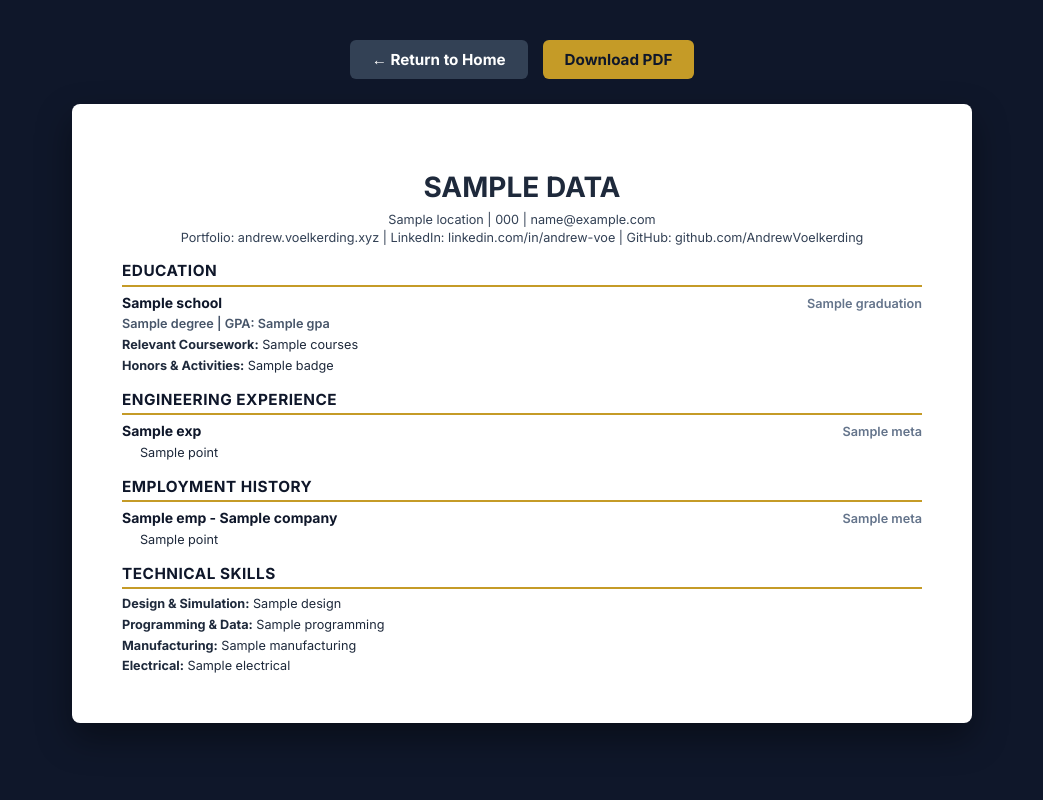
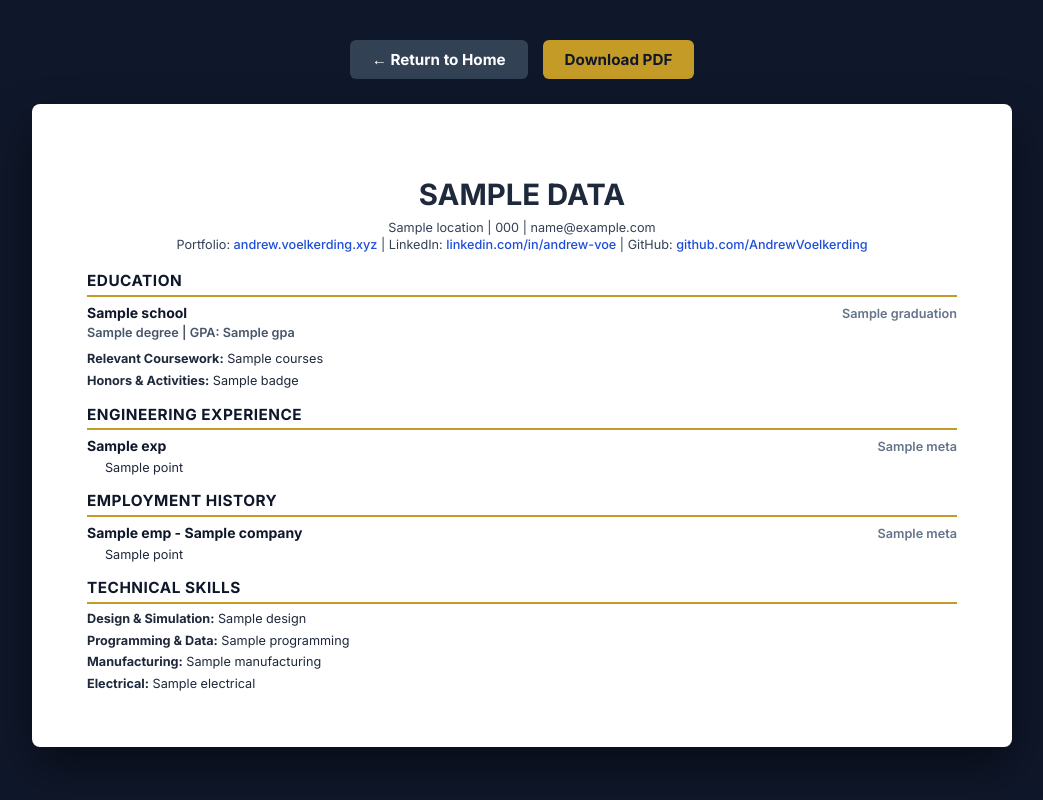
Before and after one commit to AndrewVoelkerding/AndrewVoelkerding, a Python web app: template templates/resume.html in a window 1280 px wide. Shown: the whole page, without its empty margins (118-1161 px from the left). Run offline with Jinja, Linux system fonts and the light colour scheme; the template is opened without the code that fills it: most values are stand-ins (such as "Sample title", 1, 10 or a date in 2020).

Commit message:
Update resume.html

```diff
--- a/templates/resume.html
+++ b/templates/resume.html
@@ -10,7 +10,7 @@
             margin: 0.35in 0.4in;
         }
 
-        /* Screen view: Large, professional document viewer layout */
+        /* Screen view: Scaled up, expansive document viewer layout */
         body {
             font-family: 'Inter', Arial, sans-serif;
             background-color: #0F172A;
@@ -57,20 +57,20 @@
             background-color: #475569;
         }
 
-        /* Expansive, full-sized paper sheet container for the web */
+        /* Scaled up paper sheet container for the web view */
         .resume-sheet {
             background: #FFFFFF;
             width: 100%;
-            max-width: 900px;
-            padding: 45px 50px;
-            box-shadow: 0 15px 35px rgba(0, 0, 0, 0.4);
+            max-width: 980px; /* Scaled larger to fill the screen */
+            padding: 50px 55px;
+            box-shadow: 0 20px 45px rgba(0, 0, 0, 0.45);
             border-radius: 8px;
             box-sizing: border-box;
             line-height: 1.4;
         }
 
         h1 {
-            font-size: 21pt;
+            font-size: 22pt;
             text-align: center;
             margin-bottom: 4px;
             text-transform: uppercase;
@@ -80,8 +80,19 @@
         .contact {
             text-align: center;
             font-size: 9.5pt;
-            margin-bottom: 14px;
+            margin-bottom: 16px;
             color: #334155;
+        }
+
+        /* Clickable link styling */
+        .contact a {
+            color: #1d4ed8;
+            text-decoration: none;
+            font-weight: 500;
+        }
+
+        .contact a:hover {
+            text-decoration: underline;
         }
 
         h2 {
@@ -96,7 +107,7 @@
             font-weight: 700;
         }
 
-        /* Bulletproof Table Layout for Headers (prevents WeasyPrint overlapping) */
+        /* Bulletproof Table Layout for Headers */
         .job-header {
             display: table;
             width: 100%;
@@ -131,7 +142,7 @@
             font-size: 9.5pt;
             font-weight: 600;
             color: #475569;
-            margin-bottom: 4px;
+            margin-bottom: 8px; /* Added clean spacing before coursework */
         }
 
         ul {
@@ -142,7 +153,17 @@
         }
 
         li { margin-bottom: 3px; }
-        p { font-size: 9.5pt; margin: 3px 0; }
+
+        p {
+            font-size: 9.5pt;
+            margin: 4px 0;
+        }
+
+        /* Added specific clean separation for coursework line */
+        .coursework-p {
+            margin-top: 6px;
+            margin-bottom: 4px;
+        }
 
         /* Print & WeasyPrint Overrides */
         @media print {
@@ -175,7 +196,9 @@
         <h1>{{ data.name }}</h1>
         <div class="contact">
             {{ data.location }} | {{ data.phone }} | {{ data.email }}<br>
-            Portfolio: andrew.voelkerding.xyz | LinkedIn: linkedin.com/in/andrew-voe | GitHub: github.com/AndrewVoelkerding
+            Portfolio: <a href="https://andrew.voelkerding.xyz" target="_blank">andrew.voelkerding.xyz</a> |
+            LinkedIn: <a href="https://linkedin.com/in/andrew-voe" target="_blank">linkedin.com/in/andrew-voe</a> |
+            GitHub: <a href="https://github.com/AndrewVoelkerding" target="_blank">github.com/AndrewVoelkerding</a>
         </div>
 
         <h2>Education</h2>
@@ -184,7 +207,8 @@
             <div class="meta-cell">{{ data.education.graduation }}</div>
         </div>
         <div class="subtitle">{{ data.education.degree }} | GPA: {{ data.education.gpa }}</div>
-        <p><strong>Relevant Coursework:</strong> {{ data.education.courses }}</p>
+
+        <p class="coursework-p"><strong>Relevant Coursework:</strong> {{ data.education.courses }}</p>
         <p><strong>Honors & Activities:</strong> {{ data.education.badges | join(', ') }}</p>
 
         <h2>Engineering Experience</h2>
```
